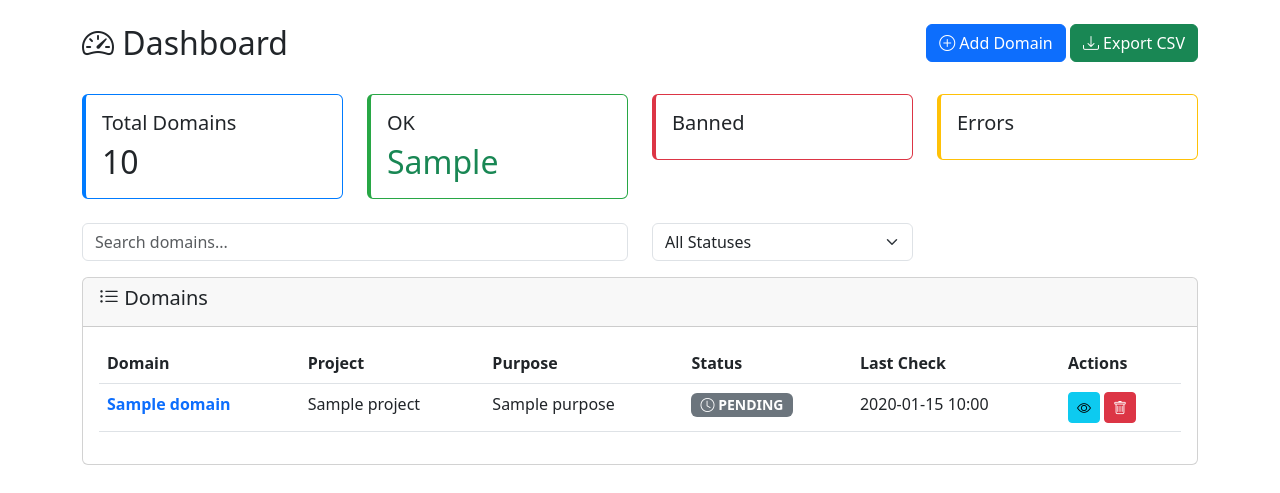
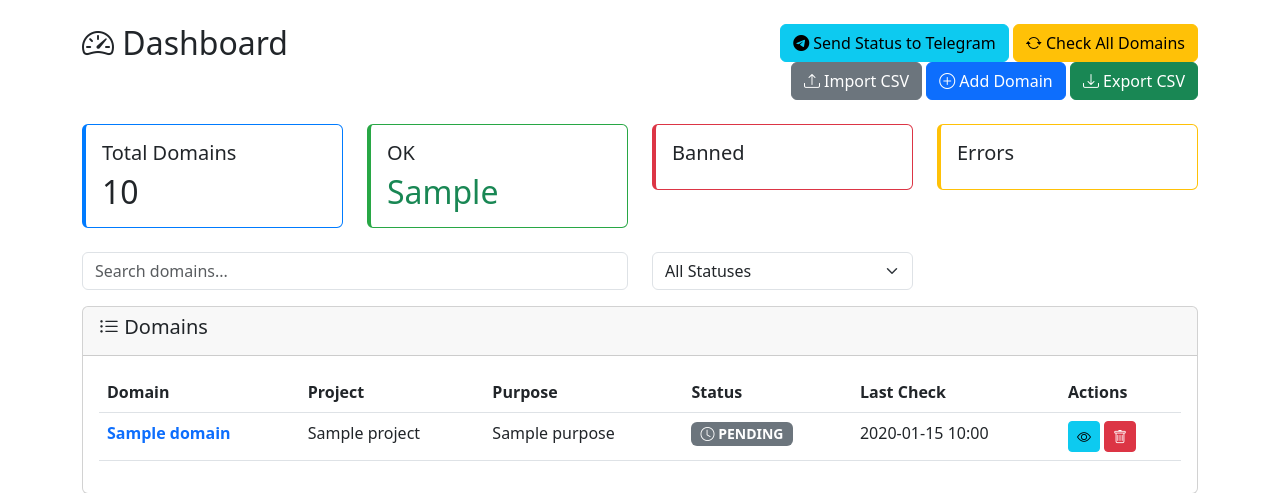
Before and after one commit to sibgatovemil/gdbchecker, a Flask app: template templates/index.html in a window 1280 px wide. Shown: the part 62-555 px from the top of the page. Run offline with Flask 3, Linux system fonts and the light colour scheme; the template is opened without the code that fills it: most values are stand-ins (such as "Sample title", 1, 10 or a date in 2020).

Commit message:
Feature: Add new web interface capabilities
- Add 'Send Status to Telegram' button with system health report
- Add 'Check All Domains' button for manual domain verification
- Add CSV bulk import feature with modal dialog
- Fix Telegram notifications asyncio compatibility
- Improve status reporting with 24h ban statistics

All features tested and working on production server.

```diff
--- a/app.py
+++ b/app.py
@@ -3,10 +3,12 @@
 from flask import Flask, render_template, request, jsonify, send_file
 from flask_cors import CORS
 from models import get_session, Domain, StatusHistory
-from datetime import datetime
+from telegram_notifier import TelegramNotifier
+from datetime import datetime, timedelta
 import csv
 import io
 import logging
+import subprocess
 
 logging.basicConfig(level=logging.INFO)
 logger = logging.getLogger(__name__)
@@ -209,6 +211,191 @@ def export_csv():
         session.close()
 
 
+@app.route('/api/telegram/send-status', methods=['POST'])
+def send_status_telegram():
+    """Send current status report to Telegram"""
+    session = get_session()
+    try:
+        domains = session.query(Domain).all()
+
+        # Statistics
+        total = len(domains)
+        ok_count = sum(1 for d in domains if d.current_status == 'ok')
+        banned_count = sum(1 for d in domains if d.current_status == 'banned')
+        error_count = sum(1 for d in domains if d.current_status == 'error')
+        pending_count = sum(1 for d in domains if d.current_status == 'pending')
+
+        # Domains banned in last 24h
+        yesterday = datetime.utcnow() - timedelta(hours=24)
+        recent_bans = session.query(StatusHistory)\
+            .filter(StatusHistory.status == 'banned')\
+            .filter(StatusHistory.checked_at >= yesterday)\
+            .count()
+
+        # Build message
+        message = f"""📊 <b>GDBChecker - Отчет о статусе</b>
+
+<b>Общая статистика:</b>
+• Всего доменов: {total}
+• ✅ OK: {ok_count}
+• 🚨 Забанено: {banned_count}
+• ⚠️ Ошибки: {error_count}
+• ⏳ Ожидают проверки: {pending_count}
+
+<b>За последние 24 часа:</b>
+• Новых банов: {recent_bans}
+"""
+
+        # Add banned domains list
+        if banned_count > 0:
+            banned_domains = [d for d in domains if d.current_status == 'banned']
+            message += "\n<b>🚨 Забаненные домены:</b>\n"
+            for d in banned_domains[:10]:  # Limit to 10
+                message += f"• {d.domain}"
+                if d.project:
+                    message += f" ({d.project})"
+                message += "\n"
+            if banned_count > 10:
+                message += f"<i>... и еще {banned_count - 10} доменов</i>\n"
+
+        # System health check
+        message += "\n<b>🔧 Состояние системы:</b>\n"
+        message += "• База данных: ✅ OK\n"
+        message += "• API: ✅ OK\n"
+        message += f"• Telegram: ✅ OK\n"
+        message += f"\n<i>Отчет создан: {datetime.utcnow().strftime('%Y-%m-%d %H:%M:%S')} UTC</i>"
+
+        # Send to Telegram
+        notifier = TelegramNotifier()
+        success = notifier.send_message(message)
+
+        if success:
+            return jsonify({'success': True, 'message': 'Status sent to Telegram'}), 200
+        else:
+            return jsonify({'success': False, 'error': 'Failed to send message'}), 500
+
+    except Exception as e:
+        logger.error(f"Error sending status to Telegram: {str(e)}")
+        return jsonify({'error': str(e)}), 500
+    finally:
+        session.close()
+
+
+@app.route('/api/check-domains', methods=['POST'])
+def trigger_domain_check():
+    """Trigger immediate domain check"""
+    try:
+        # Run checker.py in background
+        result = subprocess.run(
+            ['python', 'checker.py'],
+            capture_output=True,
+            text=True,
+            timeout=300  # 5 minutes timeout
+        )
+
+        if result.returncode == 0:
+            return jsonify({
+                'success': True,
+                'message': 'Domain check completed successfully',
+                'output': result.stdout
+            }), 200
+        else:
+            return jsonify({
+                'success': False,
+                'error': 'Check failed',
+                'output': result.stderr
+            }), 500
+
+    except subprocess.TimeoutExpired:
+        return jsonify({'error': 'Check timeout (>5 minutes)'}), 504
+    except Exception as e:
+        logger.error(f"Error triggering domain check: {str(e)}")
+        return jsonify({'error': str(e)}), 500
+
+
+@app.route('/api/import/csv', methods=['POST'])
+def import_csv():
+    """Import domains from CSV file"""
+    if 'file' not in request.files:
+        return jsonify({'error': 'No file provided'}), 400
+
+    file = request.files['file']
+
+    if file.filename == '':
+        return jsonify({'error': 'No file selected'}), 400
+
+    if not file.filename.endswith('.csv'):
+        return jsonify({'error': 'File must be CSV'}), 400
+
+    session = get_session()
+    try:
+        # Read CSV
+        stream = io.StringIO(file.stream.read().decode('utf-8'), newline=None)
+        csv_reader = csv.DictReader(stream)
+
+        added_count = 0
+        skipped_count = 0
+        errors = []
+
+        for row_num, row in enumerate(csv_reader, start=2):  # Start from 2 (header is row 1)
+            try:
+                # Get domain from CSV (try different column names)
+                domain_name = None
+                for key in ['domain', 'Domain', 'DOMAIN', 'url', 'URL']:
+                    if key in row:
+                        domain_name = row[key].strip().lower()
+                        break
+
+                if not domain_name:
+                    errors.append(f"Row {row_num}: No domain column found")
+                    continue
+
+                # Clean domain
+                domain_name = domain_name.replace('http://', '').replace('https://', '')
+                domain_name = domain_name.split('/')[0]
+
+                if not domain_name:
+                    errors.append(f"Row {row_num}: Empty domain")
+                    continue
+
+                # Check if exists
+                existing = session.query(Domain).filter_by(domain=domain_name).first()
+                if existing:
+                    skipped_count += 1
+                    continue
+
+                # Create new domain
+                new_domain = Domain(
+                    domain=domain_name,
+                    project=row.get('project', row.get('Project', '')).strip() or None,
+                    purpose=row.get('purpose', row.get('Purpose', '')).strip() or None,
+                    current_status='pending'
+                )
+
+                session.add(new_domain)
+                added_count += 1
+
+            except Exception as e:
+                errors.append(f"Row {row_num}: {str(e)}")
+                continue
+
+        session.commit()
+
+        return jsonify({
+            'success': True,
+            'added': added_count,
+            'skipped': skipped_count,
+            'errors': errors
+        }), 200
+
+    except Exception as e:
+        session.rollback()
+        logger.error(f"Error importing CSV: {str(e)}")
+        return jsonify({'error': str(e)}), 500
+    finally:
+        session.close()
+
+
 @app.route('/health', methods=['GET'])
 def health():
     """Health check endpoint"""
--- a/templates/index.html
+++ b/templates/index.html
@@ -8,6 +8,15 @@
         <h2><i class="bi bi-speedometer2"></i> Dashboard</h2>
     </div>
     <div class="col text-end">
+        <button class="btn btn-info" onclick="sendStatusToTelegram()">
+            <i class="bi bi-telegram"></i> Send Status to Telegram
+        </button>
+        <button class="btn btn-warning" onclick="checkAllDomains()">
+            <i class="bi bi-arrow-repeat"></i> Check All Domains
+        </button>
+        <button class="btn btn-secondary" data-bs-toggle="modal" data-bs-target="#importCsvModal">
+            <i class="bi bi-upload"></i> Import CSV
+        </button>
         <button class="btn btn-primary" data-bs-toggle="modal" data-bs-target="#addDomainModal">
             <i class="bi bi-plus-circle"></i> Add Domain
         </button>
@@ -165,6 +174,38 @@
     </div>
 </div>
 
+<!-- Import CSV Modal -->
+<div class="modal fade" id="importCsvModal" tabindex="-1">
+    <div class="modal-dialog">
+        <div class="modal-content">
+            <div class="modal-header">
+                <h5 class="modal-title">Import Domains from CSV</h5>
+                <button type="button" class="btn-close" data-bs-dismiss="modal"></button>
+            </div>
+            <div class="modal-body">
+                <form id="importCsvForm" enctype="multipart/form-data">
+                    <div class="mb-3">
+                        <label for="csvFile" class="form-label">Select CSV File</label>
+                        <input type="file" class="form-control" id="csvFile" accept=".csv" required>
+                    </div>
+                    <div class="alert alert-info">
+                        <strong>CSV Format:</strong>
+                        <ul class="mb-0">
+                            <li>Required column: <code>domain</code> (or Domain, DOMAIN, url, URL)</li>
+                            <li>Optional columns: <code>project</code>, <code>purpose</code></li>
+                            <li>Example: domain,project,purpose</li>
+                        </ul>
+                    </div>
+                </form>
+            </div>
+            <div class="modal-footer">
+                <button type="button" class="btn btn-secondary" data-bs-dismiss="modal">Cancel</button>
+                <button type="button" class="btn btn-primary" onclick="importCsv()">Import</button>
+            </div>
+        </div>
+    </div>
+</div>
+
 {% endblock %}
 
 {% block scripts %}
@@ -233,5 +274,106 @@ async function deleteDomain(id, domain) {
         alert('Network error: ' + e.message);
     }
 }
+
+// Send status to Telegram
+async function sendStatusToTelegram() {
+    const btn = event.target;
+    const originalText = btn.innerHTML;
+    btn.disabled = true;
+    btn.innerHTML = '<span class="spinner-border spinner-border-sm"></span> Sending...';
+
+    try {
+        const response = await fetch('/api/telegram/send-status', { method: 'POST' });
+        const data = await response.json();
+
+        if (response.ok) {
+            alert('✅ Status report sent to Telegram!');
+        } else {
+            alert('❌ Error: ' + (data.error || 'Unknown error'));
+        }
+    } catch (e) {
+        alert('❌ Network error: ' + e.message);
+    } finally {
+        btn.disabled = false;
+        btn.innerHTML = originalText;
+    }
+}
+
+// Check all domains
+async function checkAllDomains() {
+    if (!confirm('Start checking all domains? This may take several minutes.')) return;
+
+    const btn = event.target;
+    const originalText = btn.innerHTML;
+    btn.disabled = true;
+    btn.innerHTML = '<span class="spinner-border spinner-border-sm"></span> Checking...';
+
+    try {
+        const response = await fetch('/api/check-domains', { method: 'POST' });
+        const data = await response.json();
+
+        if (response.ok) {
+            alert('✅ Domain check completed successfully!');
+            location.reload();
+        } else {
+            alert('❌ Error: ' + (data.error || 'Unknown error'));
+        }
+    } catch (e) {
+        alert('❌ Network error: ' + e.message);
+    } finally {
+        btn.disabled = false;
+        btn.innerHTML = originalText;
+    }
+}
+
+// Import CSV
+async function importCsv() {
+    const fileInput = document.getElementById('csvFile');
+    const file = fileInput.files[0];
+
+    if (!file) {
+        alert('Please select a CSV file');
+        return;
+    }
+
+    const btn = event.target;
+    const originalText = btn.innerHTML;
+    btn.disabled = true;
+    btn.innerHTML = '<span class="spinner-border spinner-border-sm"></span> Importing...';
+
+    try {
+        const formData = new FormData();
+        formData.append('file', file);
+
+        const response = await fetch('/api/import/csv', {
+            method: 'POST',
+            body: formData
+        });
+
+        const data = await response.json();
+
+        if (response.ok) {
+            let message = `✅ Import completed!\n\n`;
+            message += `• Added: ${data.added} domains\n`;
+            message += `• Skipped (duplicates): ${data.skipped}\n`;
+            if (data.errors.length > 0) {
+                message += `\n⚠️ Errors (${data.errors.length}):\n`;
+                message += data.errors.slice(0, 5).join('\n');
+                if (data.errors.length > 5) {
+                    message += `\n... and ${data.errors.length - 5} more errors`;
+                }
+            }
+            alert(message);
+            location.reload();
+        } else {
+            alert('❌ Error: ' + (data.error || 'Unknown error'));
+        }
+    } catch (e) {
+        alert('❌ Network error: ' + e.message);
+    } finally {
+        btn.disabled = false;
+        btn.innerHTML = originalText;
+    }
+}
 </script>
 {% endblock %}
```
Also changed, not shown: telegram_notifier.py (+18 -5 lines).
